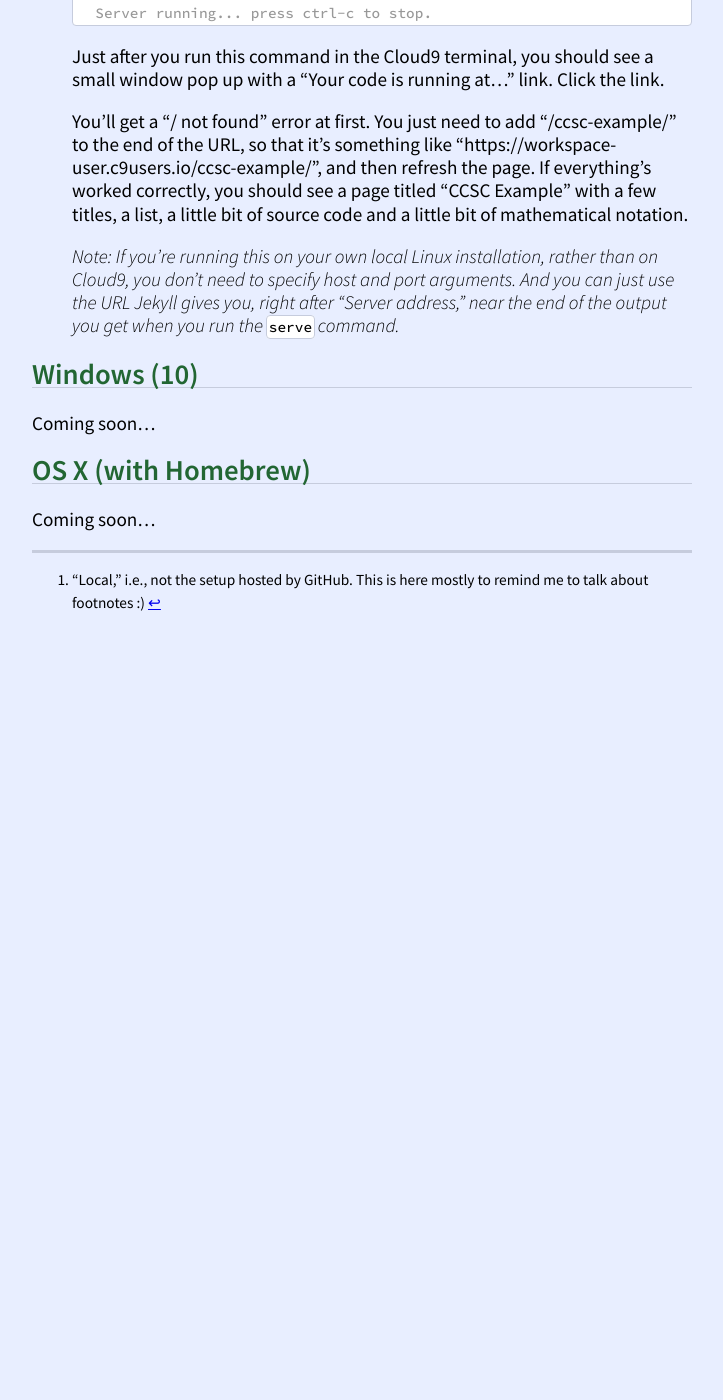
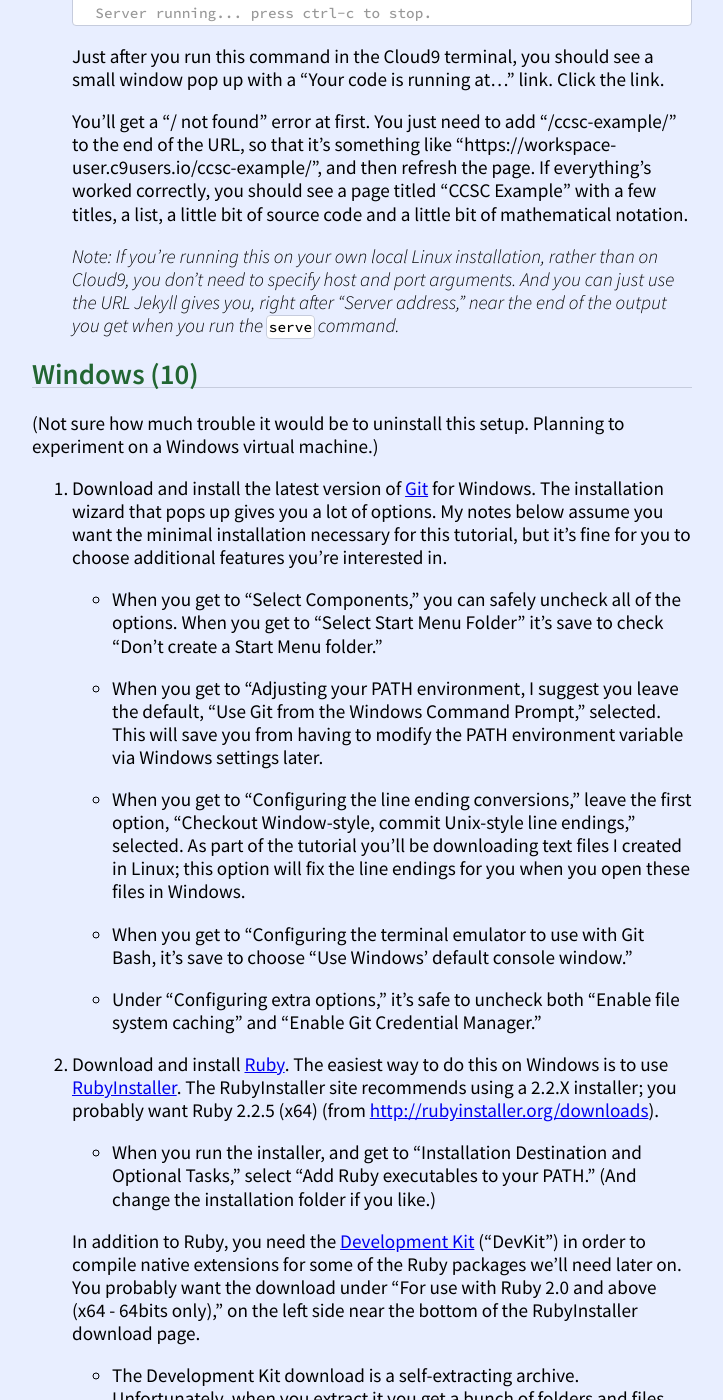
Before and after one commit to TIny-Hacker/ccsc-tutorial, a Jekyll site: the page built from setup.md, in a window 1280 px wide and 1400 px high, scrolled down 1631 px. Shown: the whole window, without its empty margins (278-1001 px from the left). Built offline with Jekyll 4.4.1, drawn with Linux system fonts in a browser that asks for light colours; before the commit the page ends 2261 px from its top, so only the background shows below that; some of the changed text lies outside the part shown.

Commit message:
Started work on Windows instructions.

```diff
--- a/setup.md
+++ b/setup.md
@@ -110,7 +110,86 @@ instructions, modified as necessary for your distribution.)
 
 ## Windows (10)
 
-Coming soon...
+(Not sure how much trouble it would be to uninstall this setup.  Planning
+to experiment on a Windows virtual machine.)
+
+1.  Download and install the latest version of [Git](https://git-scm.com)
+    for Windows.  The installation wizard that pops up gives you a lot of
+    options.  My notes below assume you want the minimal installation
+    necessary for this tutorial,
+    but it's fine for you to choose additional features you're interested
+    in.
+
+    -   When you get to "Select Components,"
+        you can safely uncheck all of the options.  When you get to "Select
+        Start Menu Folder" it's save to check "Don't create a Start Menu
+        folder."
+
+    -   When you get to "Adjusting your PATH environment, I suggest
+        you leave the default, "Use Git from the Windows Command Prompt,"
+        selected.  This will save you from having to modify the
+        PATH environment variable via Windows settings later.
+
+    -   When you get to "Configuring the line ending conversions," leave
+        the first option, "Checkout Window-style, commit Unix-style line
+        endings," selected.  As part of the tutorial you'll be
+        downloading text files I created in Linux; this option will
+        fix the line endings for you when you open these files in
+        Windows.
+
+    -   When you get to "Configuring the terminal emulator to use with
+        Git Bash, it's save to choose "Use Windows' default console
+        window."
+
+    -   Under "Configuring extra options," it's safe to uncheck both
+        "Enable file system caching" and "Enable Git Credential Manager."
+
+2.  Download and install [Ruby](https://www.ruby-lang.org/en/).  The
+    easiest way to do this on Windows is to use
+    [RubyInstaller](http://rubyinstaller.org).  The RubyInstaller
+    site recommends using a 2.2.X installer; you probably want
+    Ruby 2.2.5 (x64) (from
+    [http://rubyinstaller.org/downloads](http://rubyinstaller.org/downloads)).
+
+    -   When you run the installer, and get to "Installation
+        Destination and Optional Tasks," select "Add Ruby executables
+        to your PATH."  (And change the installation folder if you
+        like.)
+
+    In addition to Ruby, you need the
+    [Development Kit](https://github.com/oneclick/rubyinstaller/wiki/Development-Kit) ("DevKit")
+    in order to compile
+    native extensions for some of the Ruby packages we'll need later
+    on.  You probably want the download under "For use with Ruby
+    2.0 and above (x64 - 64bits only)," on the left side near the
+    bottom of the RubyInstaller download page.
+
+    -   The Development Kit download is a self-extracting archive.
+        Unfortunately, when you extract it you get a bunch of
+        folders and files, rather than a single folder (containing
+        a bunch of folders and files).  With that in mind, create
+        a new folder and copy the download into it before you
+        extract the files.
+
+    -   To install the DevKit, move the folder (into which you just
+        extracted the files) to wherever you would like to be its
+        permanent location.  Then, open a Command Prompt window,
+        navigate to that location, and run `ruby dk.rb init`.  (I
+        put the DevKit in "C:\RubyDevKit" so that it would be
+        right next to the Ruby installation, in "C:\Ruby22-x64.")
+
+        <pre>
+        <span class="muted">C:\Users\User Name></span>cd ..\..
+
+        <span class="muted">C:\></span>cd RubyDevKit
+
+        <span class="muted">C:\RubyDevKit></span>ruby dk.rb init
+        <span class="muted">[INFO] found RubyInstaller v2.2.5 at C:/Ruby22-x64
+
+        Initialization complete! Please review and modify the auto-generated
+        'config.yml' file to ensure it contains the root directories to all
+        of the installed Rubies you want enhanced by the DevKit.</span>
+        </pre>
 
 ## OS X (with Homebrew)
 
```
